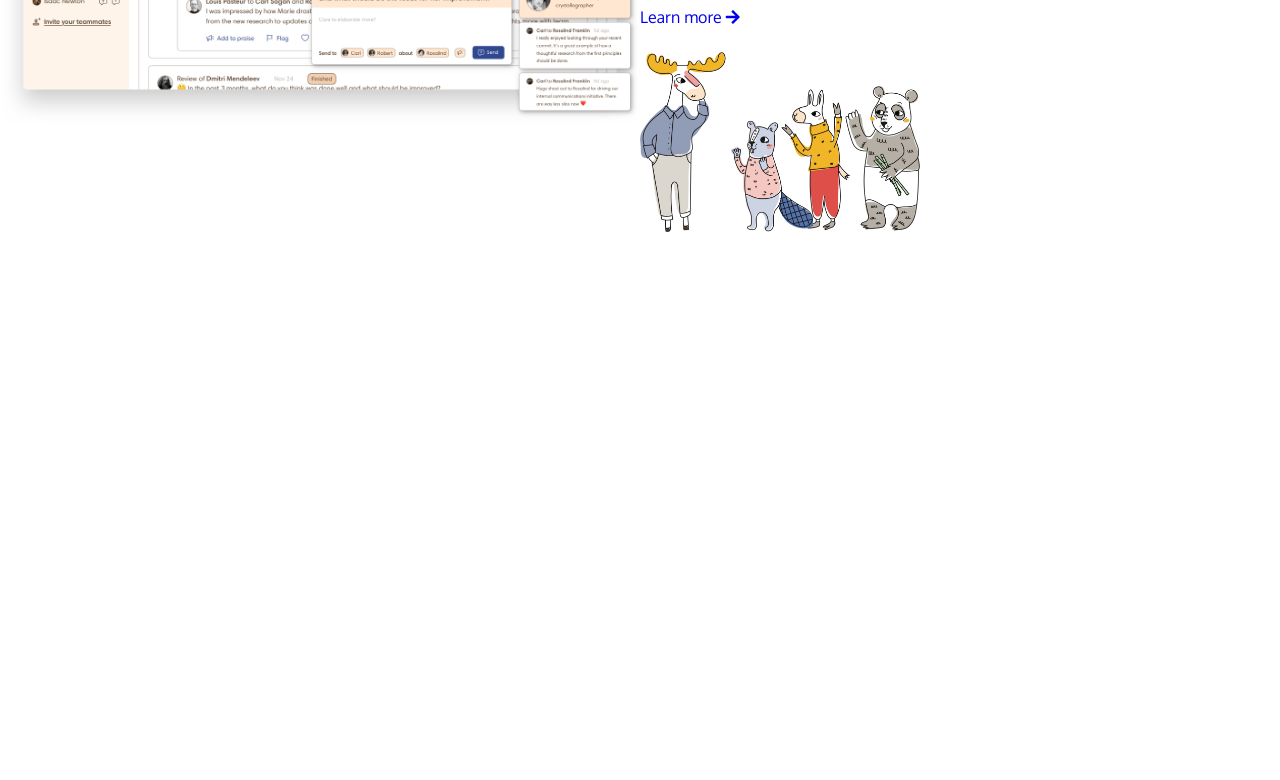
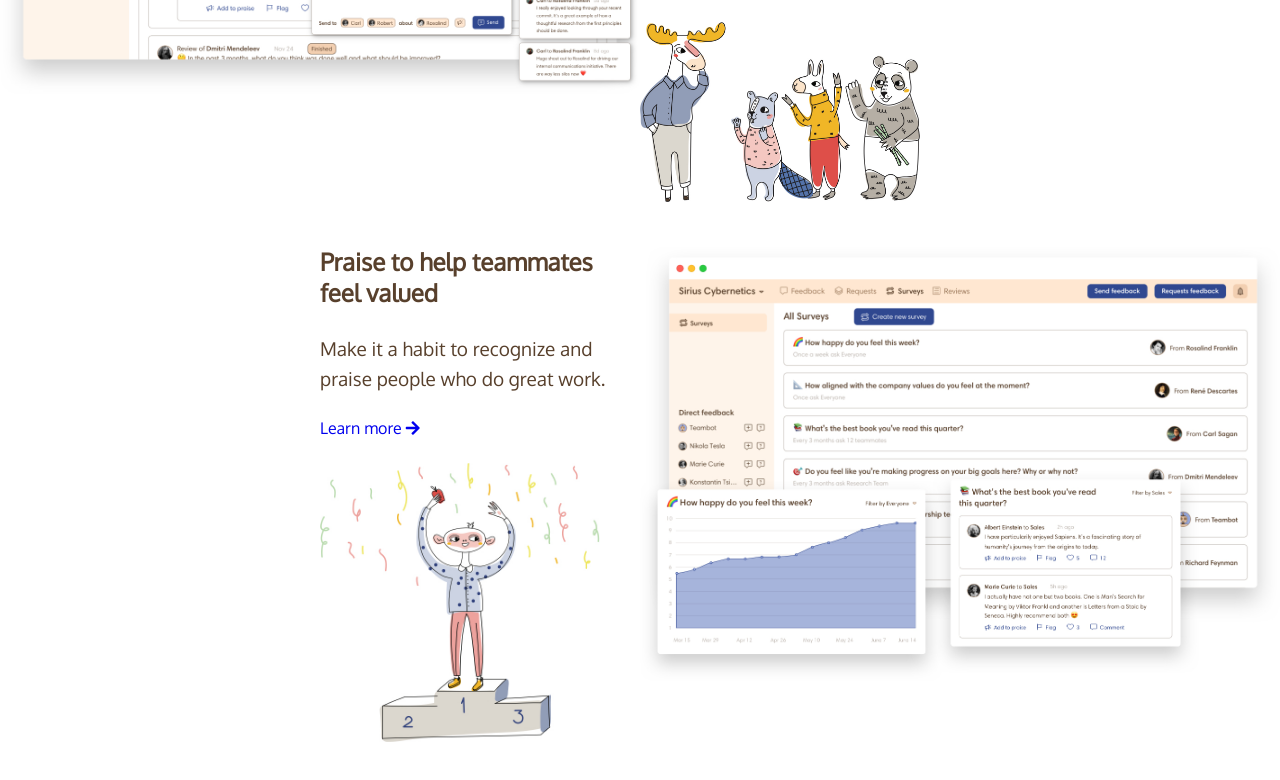
Before and after one commit to stetaf/node-sass-teambit, a website: page index.html in a window 1280 px wide. Shown: the part 3383-4163 px from the top of the page. Before the commit the page ends 3669 px from the top, so only its background shows below. Drawn offline with Linux system fonts and the light colour scheme.

Commit message:
Upload features>value

```diff
--- a/index.html
+++ b/index.html
@@ -122,6 +122,15 @@
                 </a>
                 <img src="./dist/img/review.jpg" alt="Animals">
             </div>
+            <div class="value">
+                <h2>Praise to help teammates feel valued</h2>
+                <p>Make it a habit to recognize and praise people who do great work.</p>
+                <a href="#">
+                    Learn more
+                    <i class="fas fa-arrow-right"></i>
+                </a>
+                <img src="./dist/img/recognition.jpg" alt="Monkey prize">
+            </div>
         </section>
     </main>
     <!-- /Main -->
--- a/src/partials/_main.scss
+++ b/src/partials/_main.scss
@@ -88,15 +88,15 @@ main {
             }
             img { width: 280px; }
         }
-        .surveys {
-            background-image: url('/../dist/img/employee-survey.jpg');
+        .surveys { background-image: url('/../dist/img/employee-survey.jpg'); }
+        .surveys, .value {
             padding-left: 25%;
             background-size: 50%;
             background-repeat: no-repeat;
             background-position: 100% 0;
             margin-top: 40px;
 
-            h2, p { width: 26%; }
+            h2, p { width: 30%; }
             p { margin: 25px 0;}
             a {
                 display: block;
@@ -108,6 +108,9 @@ main {
             background-image: url('/../dist/img/performance-review.jpg');
             margin-top: 40px;
         }
+        .value {
+            background-image: url('/../dist/img/employee-survey.jpg');
+        }
     }
 
 }
```
Also changed, not shown: dist/css/app.css.
